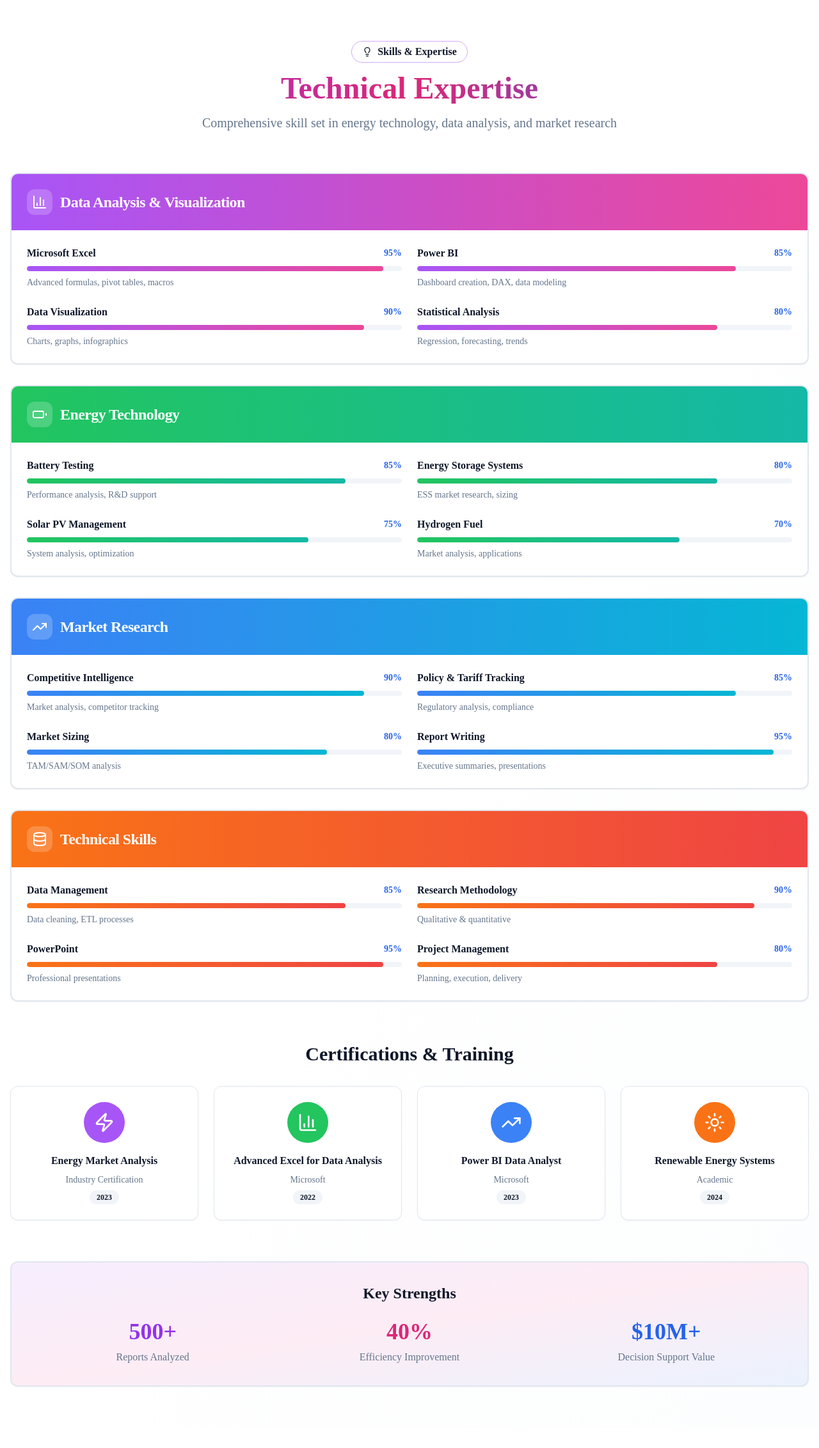
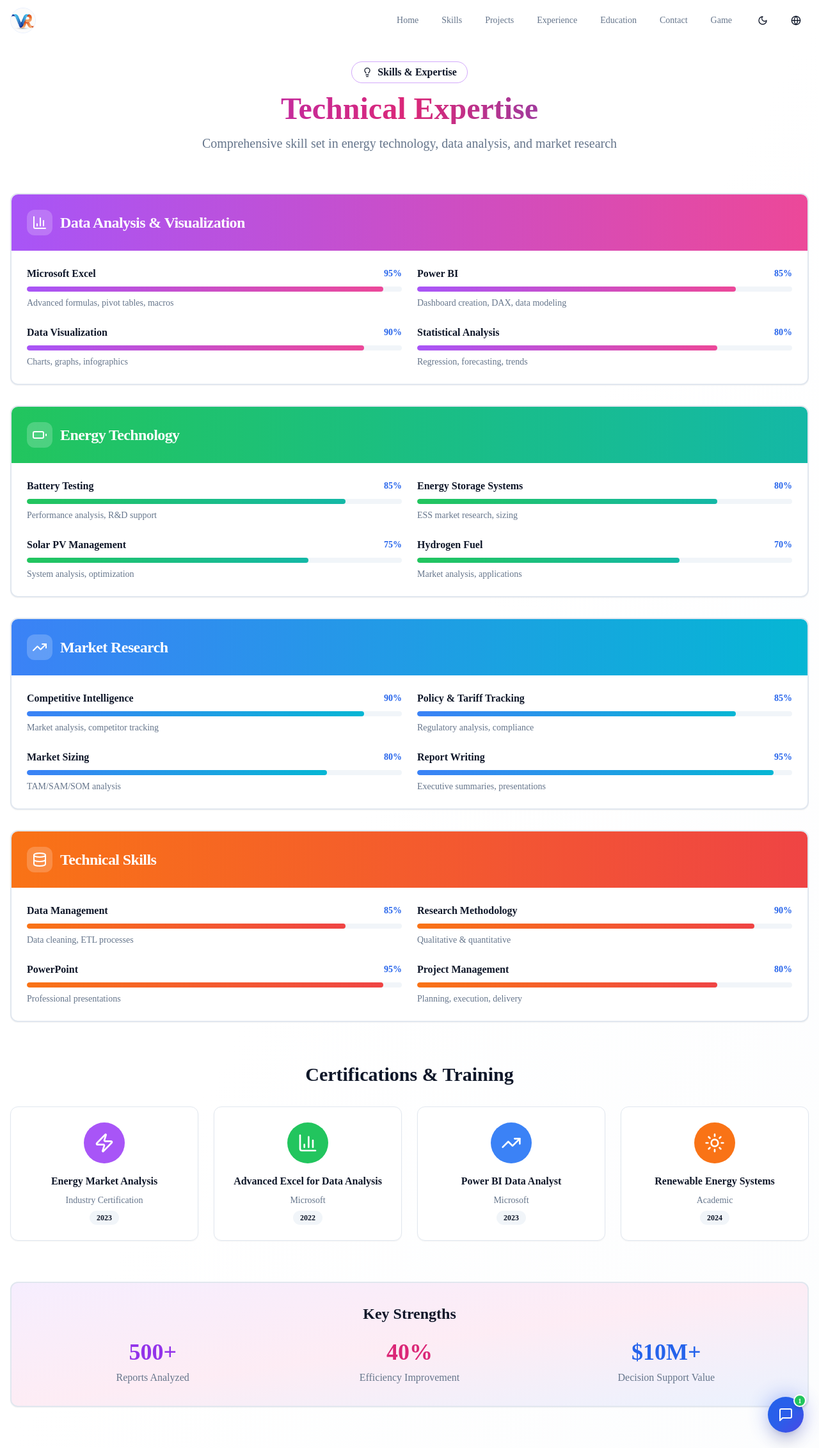
Before and after one commit to mangeshraut712/vidyaraut, a Next.js app: page /en/skills in a window 1280 px wide. Shown: the whole page at 64% size. Before the commit the page ends 2232 px from the top, so only its background shows below. Built offline with nearby package versions, Linux system fonts and the light colour scheme.

Commit message:
✨ Add Navigation and toggles to all pages
- Added Navigation, ScrollToTop, and AIChatbot to skills page
- Added Navigation, ScrollToTop, and AIChatbot to projects page
- Added pt-24 padding to accommodate fixed navigation
- All pages now have consistent navigation and toggle buttons

```diff
--- a/src/app/[locale]/projects/page.tsx
+++ b/src/app/[locale]/projects/page.tsx
@@ -12,6 +12,14 @@ import {
   Zap,
   TrendingUp
 } from "lucide-react"
+import { Navigation } from "@/components/Navigation"
+import { ScrollToTop } from "@/components/ScrollToTop"
+import dynamic from "next/dynamic"
+
+const AIChatbot = dynamic(() => import("@/components/AIChatbot").then(mod => mod.AIChatbot), {
+  ssr: false,
+  loading: () => null
+})
 
 const projects = [
   {
@@ -132,8 +140,10 @@ const projects = [
 
 export default function ProjectsPage() {
   return (
+    <>
+      <Navigation />
       <div className="min-h-screen bg-gradient-to-br from-background via-muted/10 to-background">
-      <div className="container mx-auto px-4 py-16">
+        <div className="container mx-auto px-4 py-16 pt-24">
           {/* Header */}
           <motion.div
             initial={{ opacity: 0, y: 20 }}
@@ -281,5 +291,9 @@ export default function ProjectsPage() {
           </motion.div>
         </div>
       </div>
+
+      <ScrollToTop />
+      <AIChatbot />
+    </>
   )
 }
--- a/src/app/[locale]/skills/page.tsx
+++ b/src/app/[locale]/skills/page.tsx
@@ -13,6 +13,15 @@ import {
   Sun,
   Lightbulb
 } from "lucide-react"
+import { Navigation } from "@/components/Navigation"
+import { ScrollToTop } from "@/components/ScrollToTop"
+import dynamic from "next/dynamic"
+
+// Lazy load the chatbot
+const AIChatbot = dynamic(() => import("@/components/AIChatbot").then(mod => mod.AIChatbot), {
+  ssr: false,
+  loading: () => null
+})
 
 const skills = [
   {
@@ -94,8 +103,10 @@ const certifications = [
 
 export default function SkillsPage() {
   return (
+    <>
+      <Navigation />
       <div className="min-h-screen bg-gradient-to-br from-background via-background to-muted/20">
-      <div className="container mx-auto px-4 py-16">
+        <div className="container mx-auto px-4 py-16 pt-24">
           {/* Header */}
           <motion.div
             initial={{ opacity: 0, y: 20 }}
@@ -226,5 +237,9 @@ export default function SkillsPage() {
           </motion.div>
         </div>
       </div>
+
+      <ScrollToTop />
+      <AIChatbot />
+    </>
   )
 }
```
Lines whose indentation alone changed are shown as unchanged.
